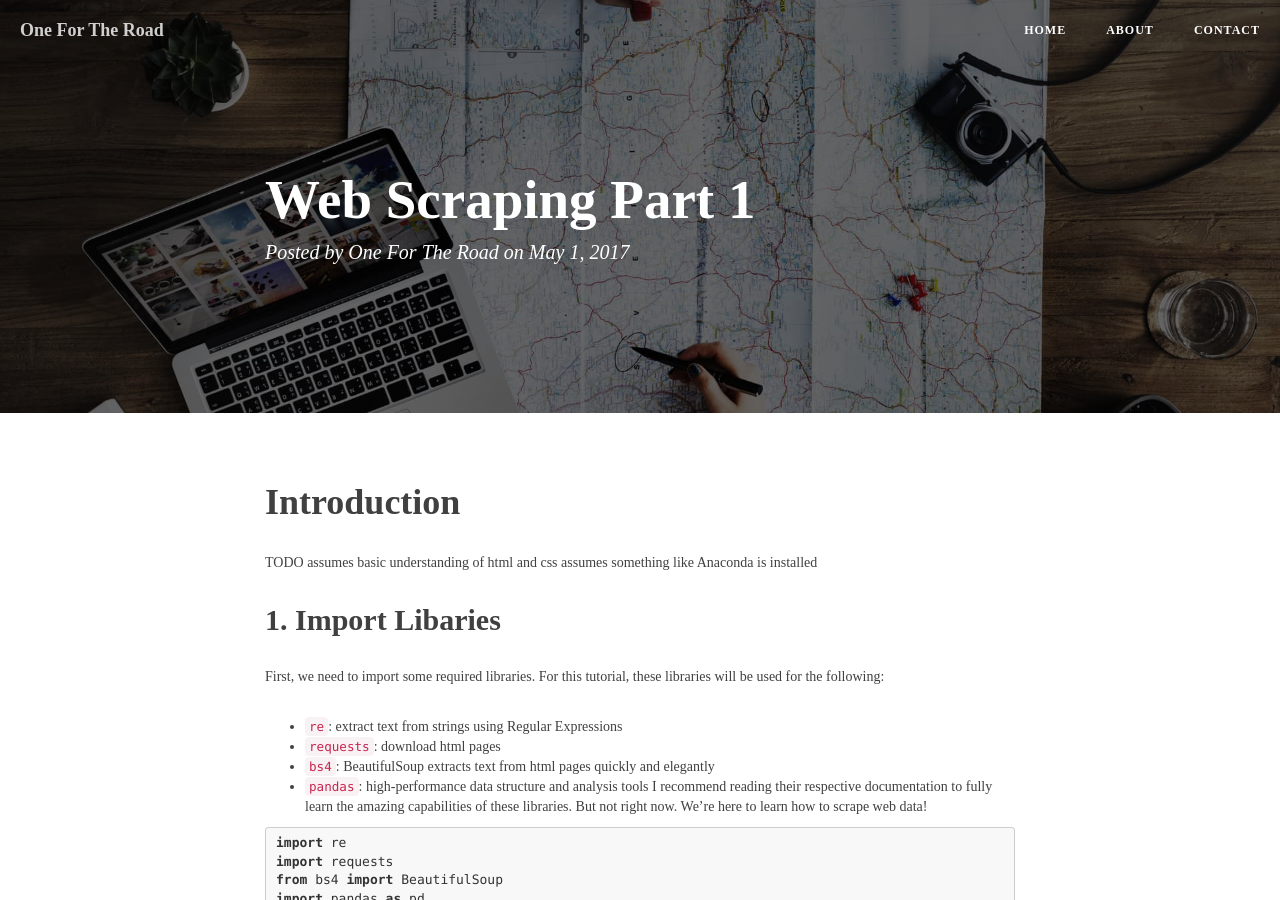
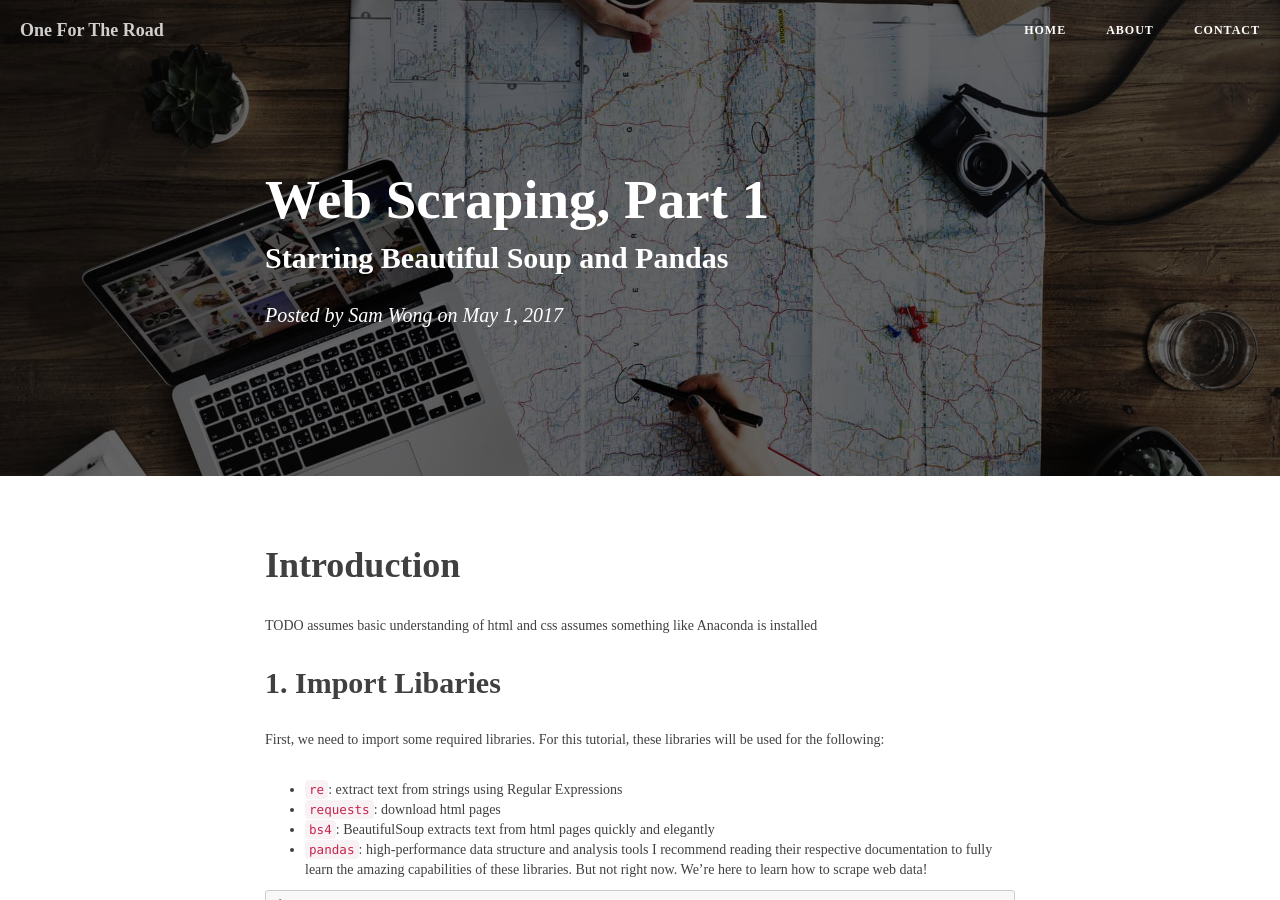
Before and after one commit to SirSamelot/onefortheroad.github.io, a Jekyll site: the page built from _posts/2017-05-01-web-scraping-part-1.md, in a window 1280 px wide and 900 px high. Built offline with Jekyll 4.4.1, drawn with Linux system fonts in a browser that asks for light colours; some web fonts are replaced.

Commit message:
Updated subtitle & author

```diff
--- a/_posts/2017-05-01-web-scraping-part-1.md
+++ b/_posts/2017-05-01-web-scraping-part-1.md
@@ -1,7 +1,9 @@
 ---
 layout: post
-title:  "Web Scraping Part 1"
+title:  "Web Scraping, Part 1"
+subtitle:   "Starring Beautiful Soup and Pandas"
 date:   2017-05-01 13:08:03
+author:     "Sam Wong"
 categories: python tutorial
 ---
 # Introduction
```
